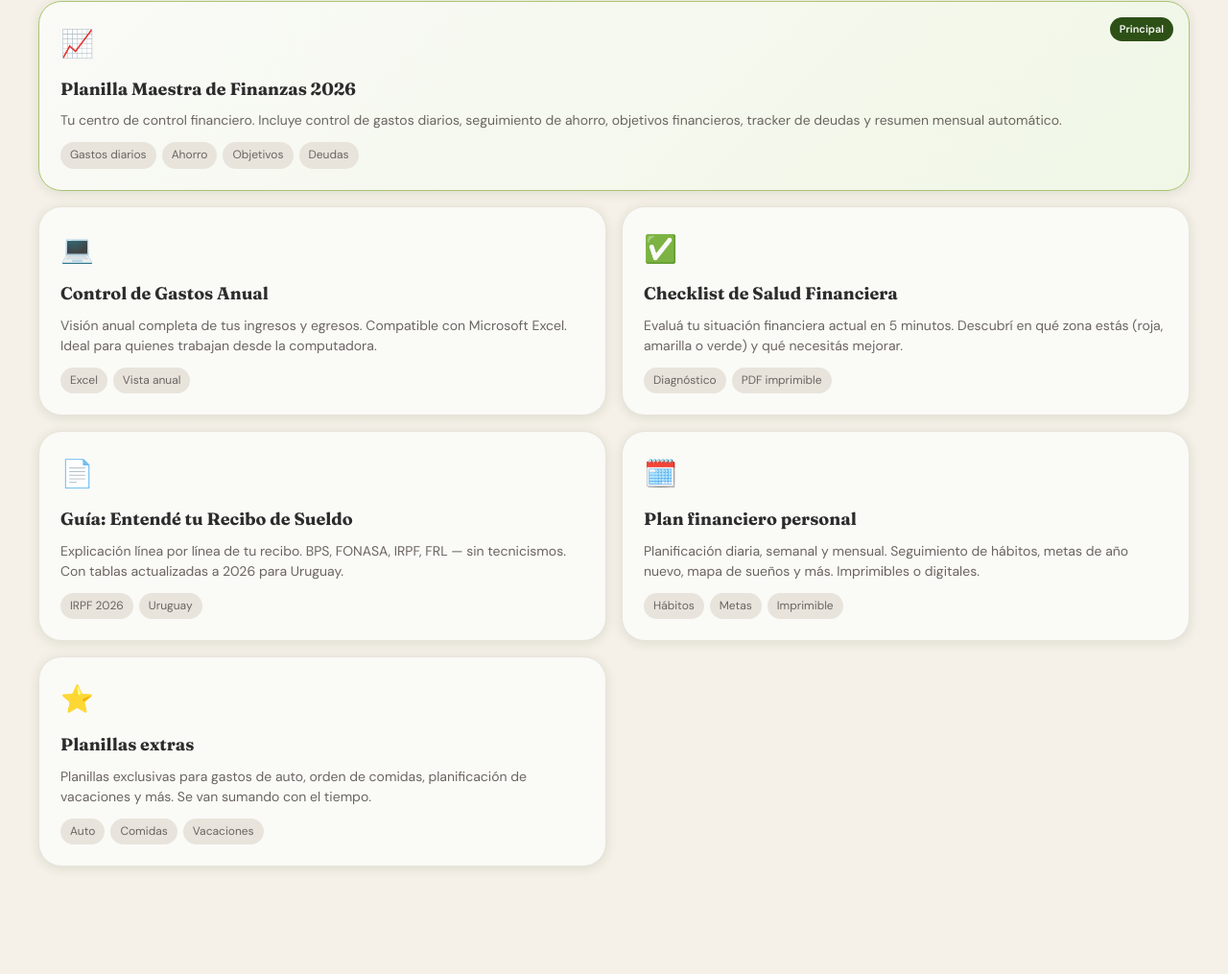
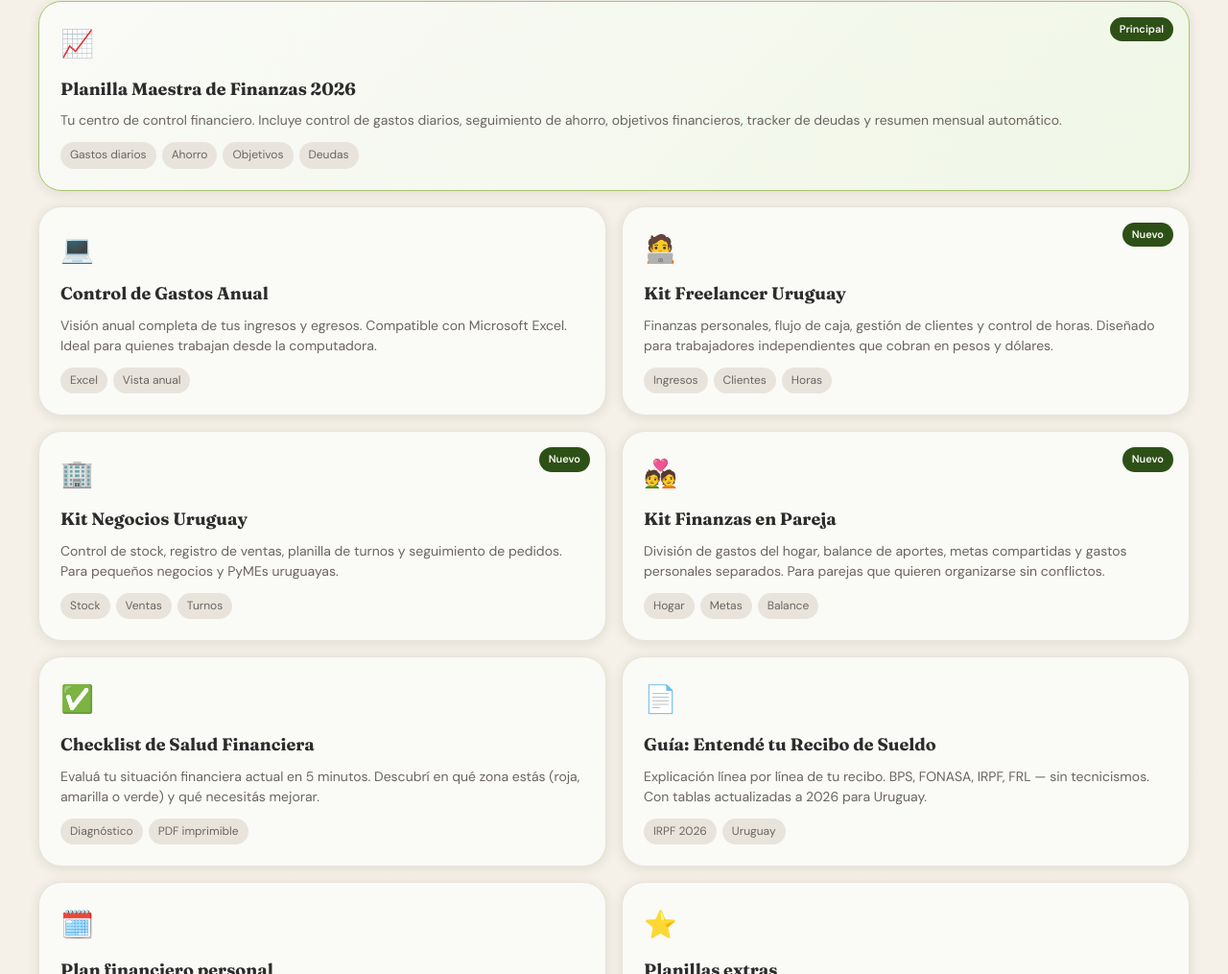
Before and after one commit to billeteraordenadauy-hash/billeteraordenada, a website: page public/index.html in a window 1280 px wide. Shown: the part 1997-3012 px from the top of the page at 96% size. Drawn offline with Linux system fonts and the light colour scheme.

Commit message:
feat: agregar kits freelancer, negocios y pareja

```diff
--- a/public/index.html
+++ b/public/index.html
@@ -217,6 +217,42 @@
           <div class="incluye-tags">
             <span>Excel</span>
             <span>Vista anual</span>
+          </div>
+        </div>
+
+        <div class="incluye-card">
+          <div class="incluye-icon">🧑‍💻</div>
+          <div class="incluye-badge">Nuevo</div>
+          <h3>Kit Freelancer Uruguay</h3>
+          <p>Finanzas personales, flujo de caja, gestión de clientes y control de horas. Diseñado para trabajadores independientes que cobran en pesos y dólares.</p>
+          <div class="incluye-tags">
+            <span>Ingresos</span>
+            <span>Clientes</span>
+            <span>Horas</span>
+          </div>
+        </div>
+
+        <div class="incluye-card">
+          <div class="incluye-icon">🏢</div>
+          <div class="incluye-badge">Nuevo</div>
+          <h3>Kit Negocios Uruguay</h3>
+          <p>Control de stock, registro de ventas, planilla de turnos y seguimiento de pedidos. Para pequeños negocios y PyMEs uruguayas.</p>
+          <div class="incluye-tags">
+            <span>Stock</span>
+            <span>Ventas</span>
+            <span>Turnos</span>
+          </div>
+        </div>
+
+        <div class="incluye-card">
+          <div class="incluye-icon">💑</div>
+          <div class="incluye-badge">Nuevo</div>
+          <h3>Kit Finanzas en Pareja</h3>
+          <p>División de gastos del hogar, balance de aportes, metas compartidas y gastos personales separados. Para parejas que quieren organizarse sin conflictos.</p>
+          <div class="incluye-tags">
+            <span>Hogar</span>
+            <span>Metas</span>
+            <span>Balance</span>
           </div>
         </div>
 
```
